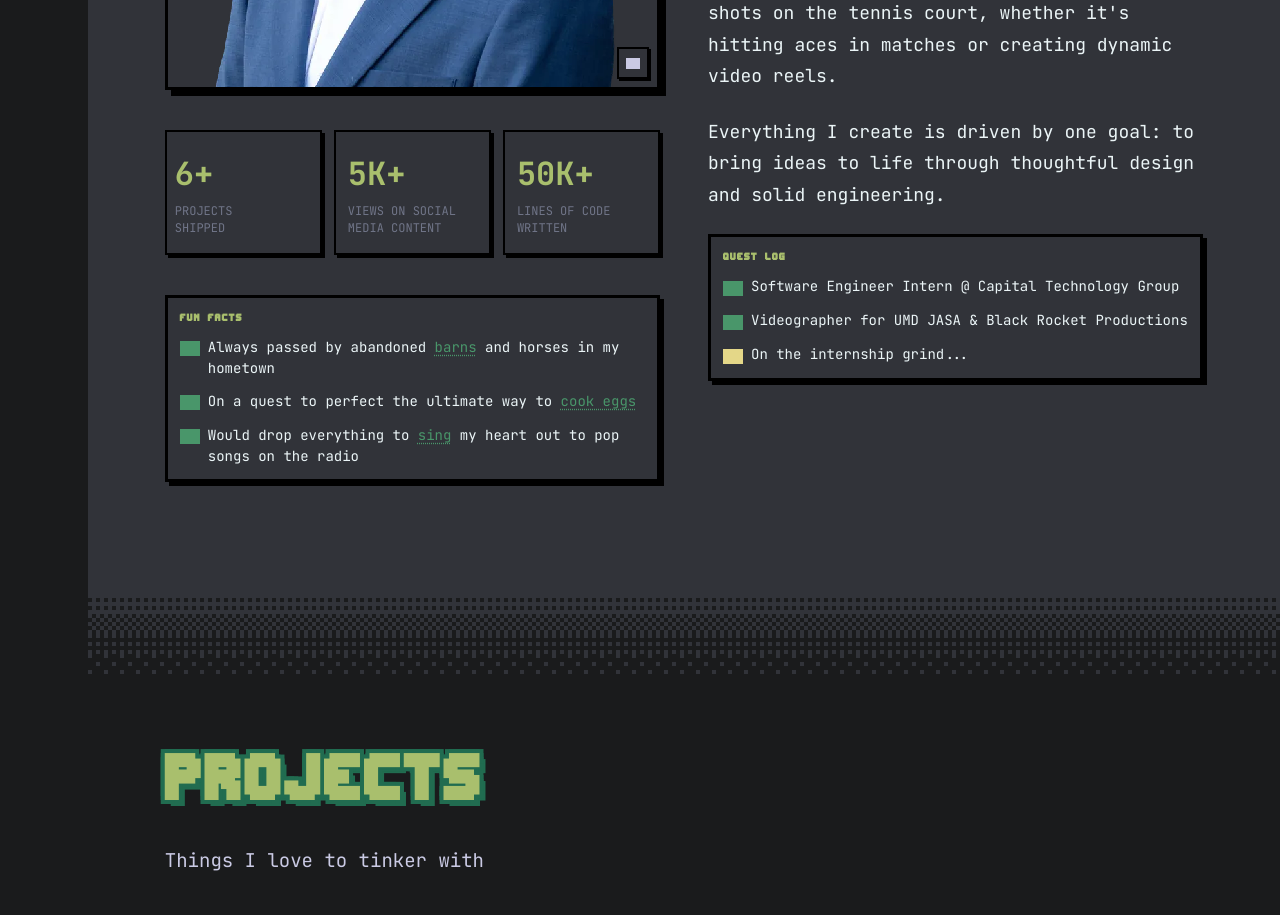
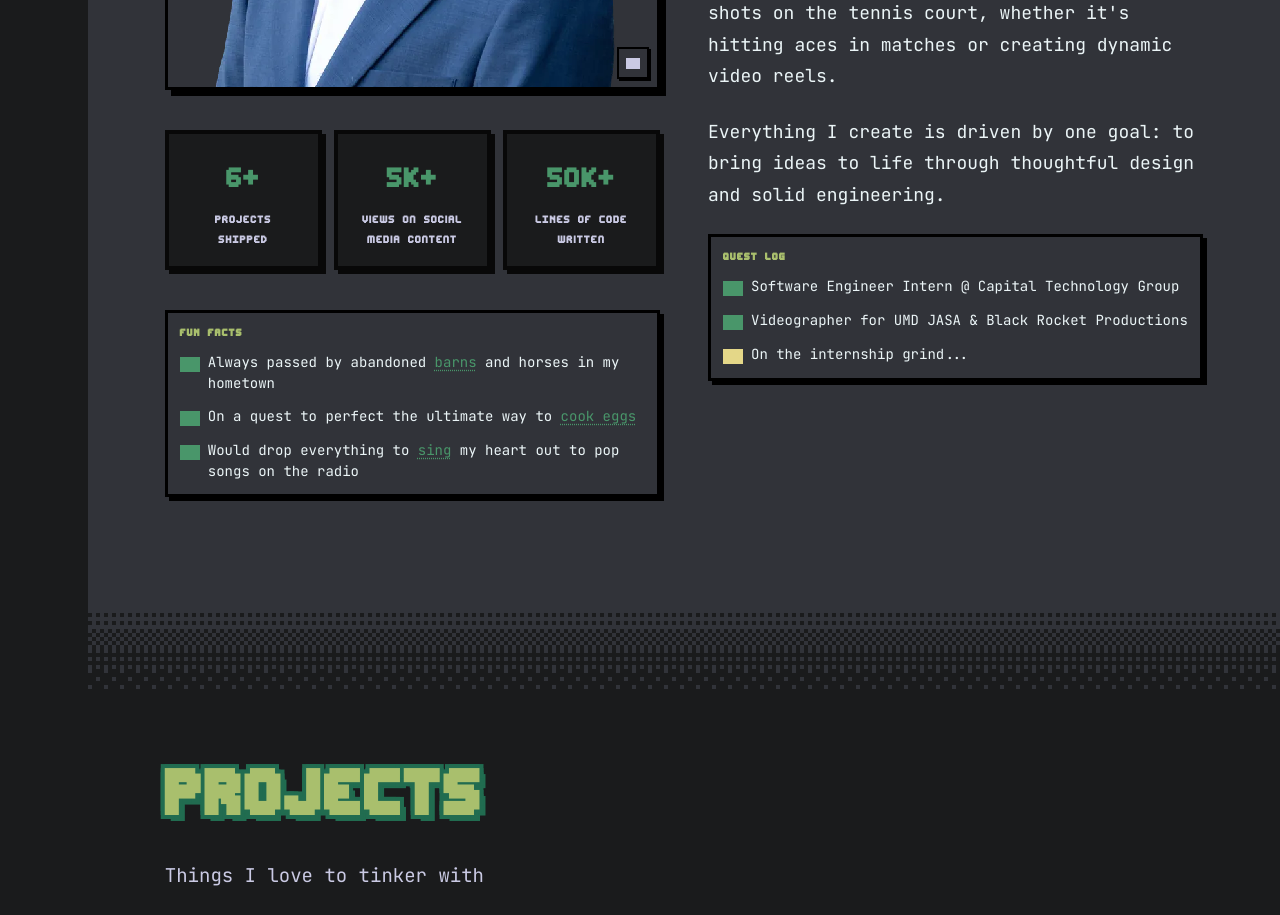
Before and after one commit to rychan404/RyanChan, a React (Vite) app: page / in a window 1280 px wide. Shown: the part 1480-2395 px from the top of the page. Built offline with nearby package versions, Linux system fonts and the light colour scheme; grey boxes are pictures that could not be loaded.

Commit message:
fix: font not applying to stats cards in about page

```diff
--- a/src/sections/About.tsx
+++ b/src/sections/About.tsx
@@ -13,6 +13,9 @@ const STATS = [
   { value: '5K+', label: 'Views on social media content', padding: '16px 12px' },
   { value: '50K+', label: 'LINES of Code written', padding: '16px 12px' },
 ];
+
+const STAT_EDGE =
+  'var(--px-edge, hsl(from var(--color-bg) calc(h + 36) calc(s * 1.15) calc(l * 0.3)))';
 
 const QUEST_LOG = [
   { text: 'Software Engineer Intern @ Capital Technology Group', icon: 'ui/check-box-solid', color: 'var(--color-primary)' },
@@ -159,21 +162,22 @@ export function About() {
                   key={idx}
                   style={{
                     padding: stat.padding,
-                    background: 'var(--color-surface)',
-                    border: '2px solid var(--color-border)',
-                    boxShadow: '3px 3px 0 var(--color-border)',
+                    background: 'var(--color-bg)',
+                    border: `4px solid ${STAT_EDGE}`,
+                    boxShadow: `4px 4px 0 ${STAT_EDGE}`,
+                    textAlign: 'center',
                   }}
                 >
-                  <div style={{ fontSize: '32px', fontWeight: 'bold', color: '#A9BF6D', margin: 0 }}>
+                  <div style={{ fontFamily: 'var(--font-display)', fontSize: '34px', color: 'var(--color-accent-text)' }}>
                     {stat.value}
                   </div>
                   <div
                     style={{
-                      fontSize: '12px',
-                      color: 'var(--color-text-dim)',
-                      margin: '4px 0 0 0',
-                      textTransform: 'uppercase',
-                      lineHeight: '1.4',
+                      fontFamily: 'var(--font-display)',
+                      fontSize: '13px',
+                      letterSpacing: '.04em',
+                      color: 'var(--color-text-muted)',
+                      marginTop: '4px',
                     }}
                   >
                     {stat.label}
```
